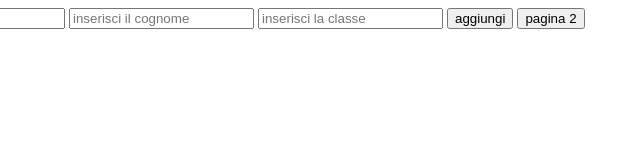
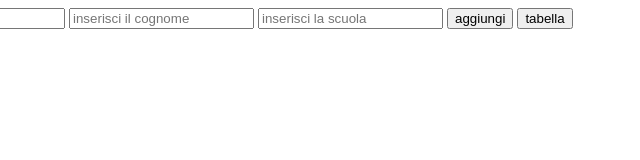
Before and after one commit to FilippoMonteverdi/esercizioOggetti, a plain HTML site: page index.html in a window 1280 px wide. Shown: the full height of the page, 128-768 px from the left. Drawn offline with Linux system fonts and the light colour scheme.

Commit message:
Update index.html

```diff
--- a/index.html
+++ b/index.html
@@ -9,8 +9,8 @@
 <body>
     <input type="text" placeholder="inserisci il nome" id="nome">
     <input type="text" placeholder="inserisci il cognome" id="cognome">
-    <input type="text" placeholder="inserisci la classe" id="classe">
+    <input type="text" placeholder="inserisci la scuola" id="scuola">
     <button type="button" id="bottone" onclick="add()">aggiungi</button>
-    <button type="button" id="cambioPagina" onclick="change()">pagina 2</button>
+    <button type="button" id="cambioPagina" onclick="change()">tabella</button>
 </body>
 </html>
```
